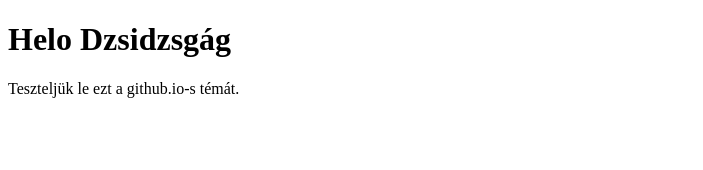
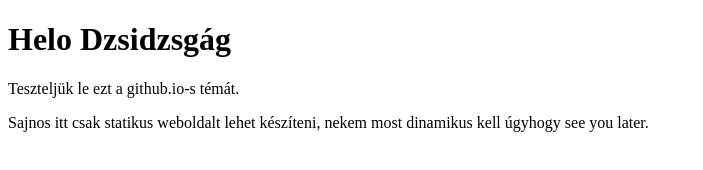
Before and after one commit to richardvozar/richardvozar.github.io, a plain HTML site: page index.html in a window 1280 px wide. Shown: the whole page, without its empty margins (0-703 px from the left). Drawn offline with Linux system fonts and the light colour scheme.

Commit message:
Update index.html

```diff
--- a/index.html
+++ b/index.html
@@ -3,5 +3,6 @@
 <body>
 <h1>Helo Dzsidzsgág</h1>
 <p>Teszteljük le ezt a github.io-s témát.</p>
+<p>Sajnos itt csak statikus weboldalt lehet készíteni, nekem most dinamikus kell úgyhogy see you later.</p>
 </body>
 </html>
```
